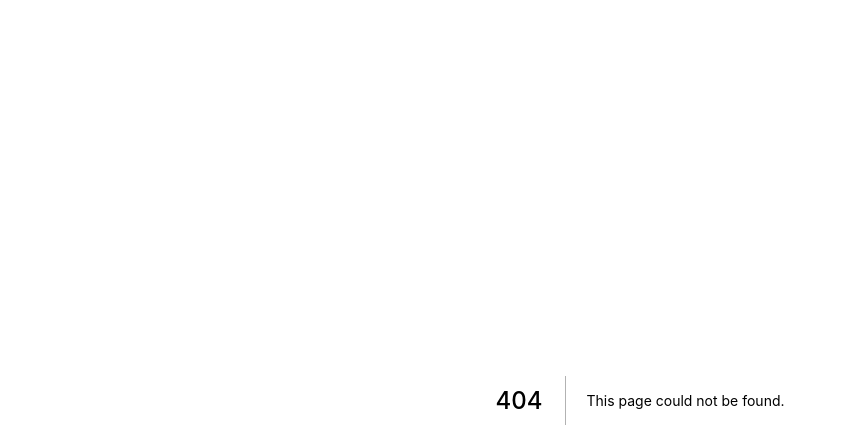
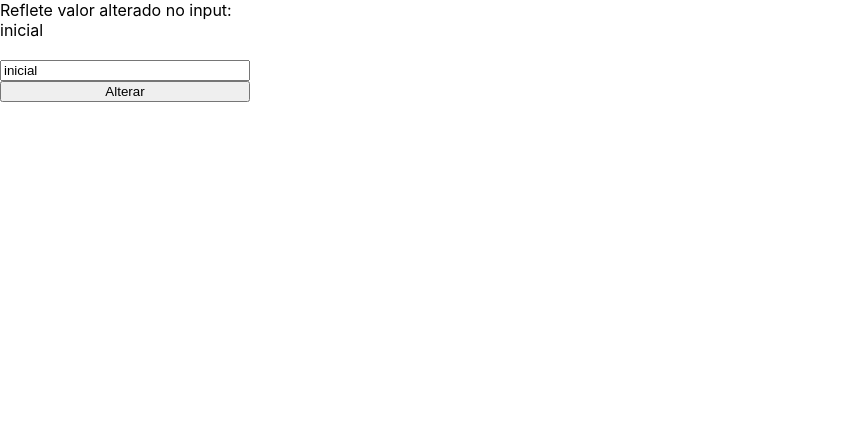
Before and after one commit to jordanobaluz/curso_nextjs, a Next.js app: page /estado/formulario in a window 1280 px wide. Before the commit this address had no page. Shown: the top 448 px of the page, without its empty margins (0-847 px from the left). Built offline with nearby package versions, Linux system fonts and the light colour scheme.

Commit message:
criado componente de demonstração de componentes controlados

```diff
--- a/pages/estado/contador.jsx
+++ b/pages/estado/contador.jsx
@@ -1,6 +1,6 @@
 import { useState } from "react"
 
-export default function contador() {
+export default function Contador() {
     const estilo = {
         display: "flex",
         flexDirection: "column",
--- /dev/null
+++ b/pages/estado/formulario.jsx
@@ -0,0 +1,19 @@
+import { useState } from "react"
+
+export default function Formulario() {
+    const estilo = {
+        display: "flex",
+        flexDirection: "column",
+        width: "250px"
+    }
+    const [valor, setValor] = useState("inicial")
+    return (
+        <div style={estilo}>
+            <span>Reflete valor alterado no input: {valor}</span><br />
+            <input type="text" value={valor} onChange={e => setValor(e.target.value)} />
+            <button onClick={() => setValor(valor + "!")}>Alterar</button>
+        </div>
+    )
+}
+
+//os dados estaram sempre dentro do estado do componente, primeiro o estado precisa ser alterado, para depois o componente refletir a alteração feita
```
